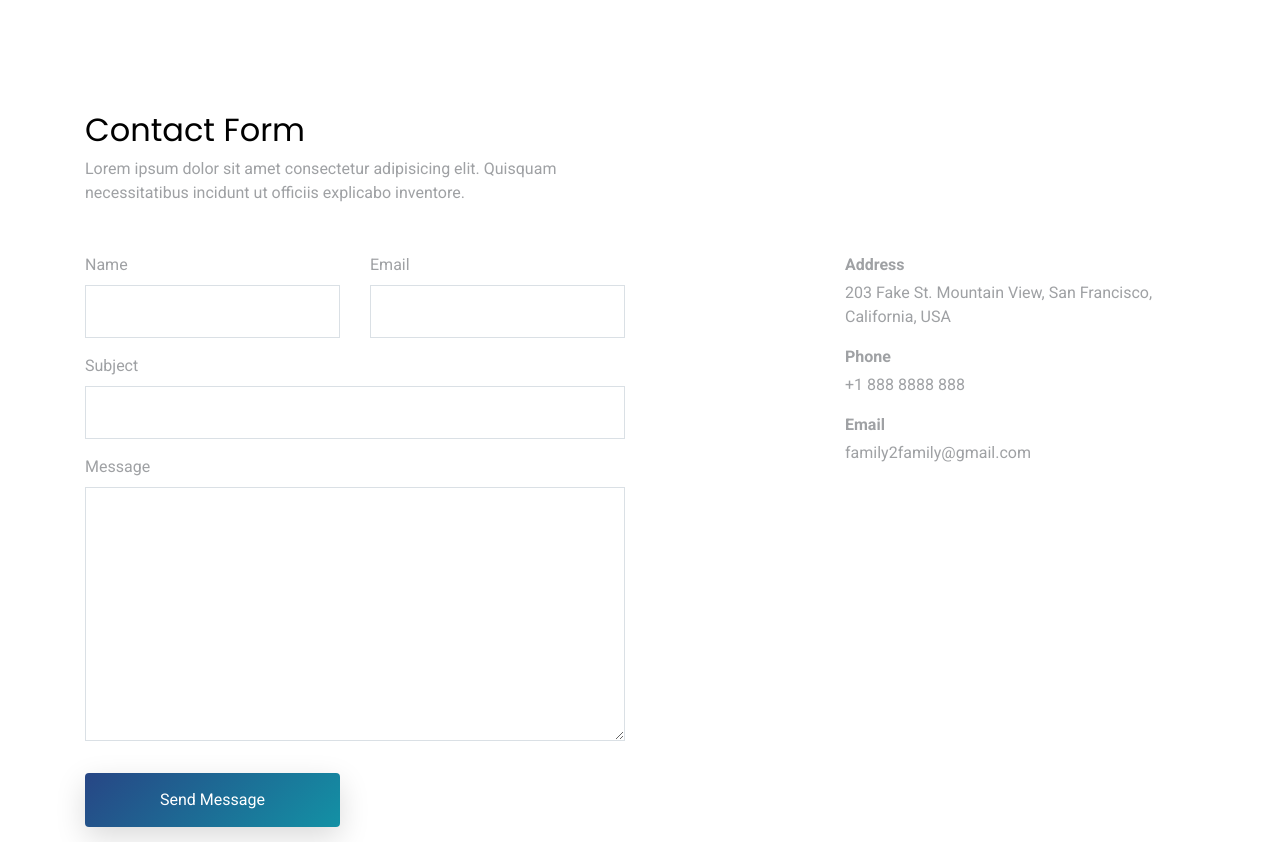
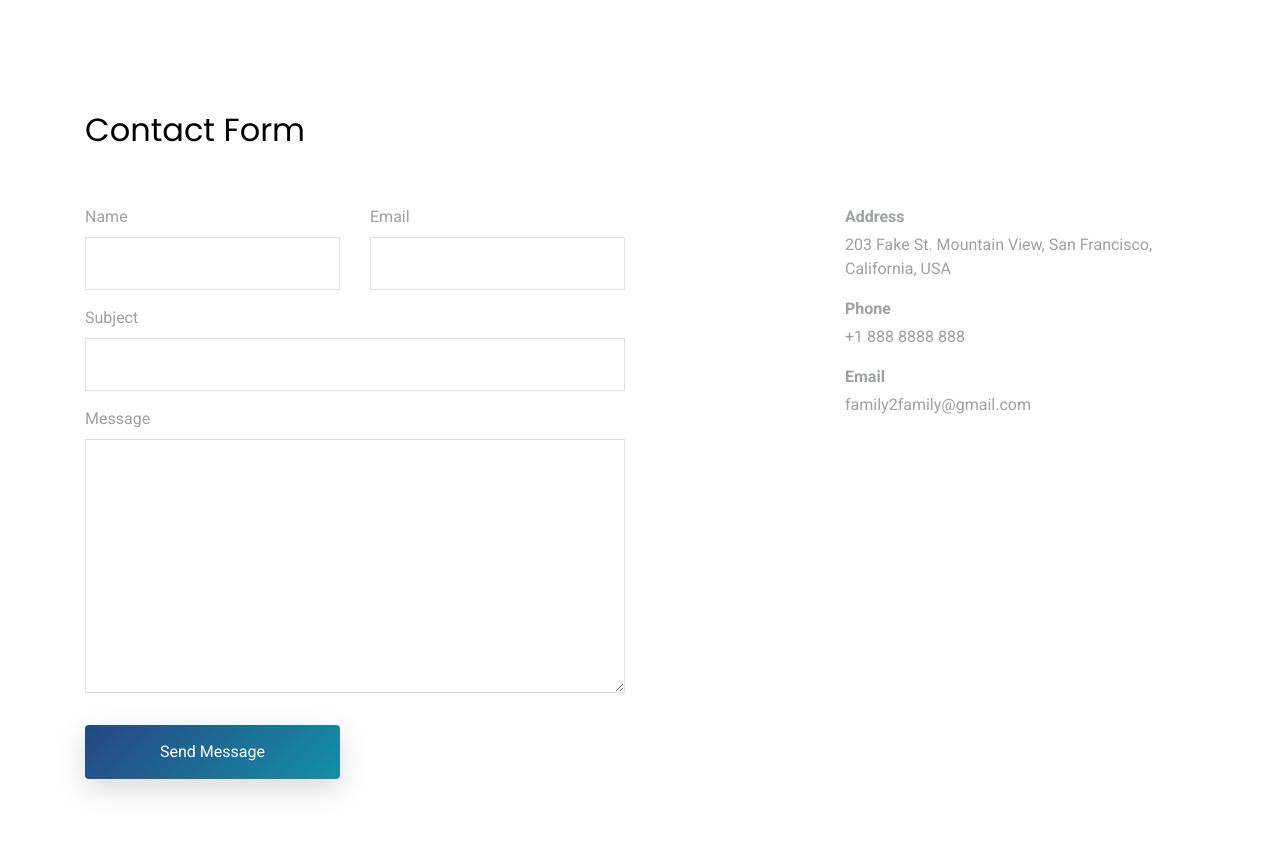
Before and after one commit to Family2Family/website, a Flask app: page /contact in a window 1280 px wide. Shown: the part 481-1323 px from the top of the page. Run offline with Flask 2, Linux system fonts and the light colour scheme; some libraries are stand-ins or nearby versions.

Commit message:
feature(contact.html): removed lorem text

```diff
--- a/templates/contact.html
+++ b/templates/contact.html
@@ -25,7 +25,7 @@
               <div class="row justify-content-center">
                 <div class="col-md-7 text-center hero-text">
                   <h1 data-aos="fade-up" data-aos-delay="">Get in touch</h1>
-                  <p class="mb-5" data-aos="fade-up"  data-aos-delay="100">Lorem ipsum dolor sit amet, consectetur adipisicing elit.</p>
+                  <p class="mb-5" data-aos="fade-up"  data-aos-delay="100">Our family would like to hear your concerns.</p>
                 </div>
               </div>
             </div>
@@ -38,9 +38,7 @@
       <div class="container">
         <div class="row mb-5 align-items-end">
           <div class="col-md-6" data-aos="fade-up">
-
             <h2>Contact Form</h2>
-            <p class="mb-0">Lorem ipsum dolor sit amet consectetur adipisicing elit. Quisquam necessitatibus incidunt ut officiis explicabo inventore.</p>
           </div>
 
         </div>
```
